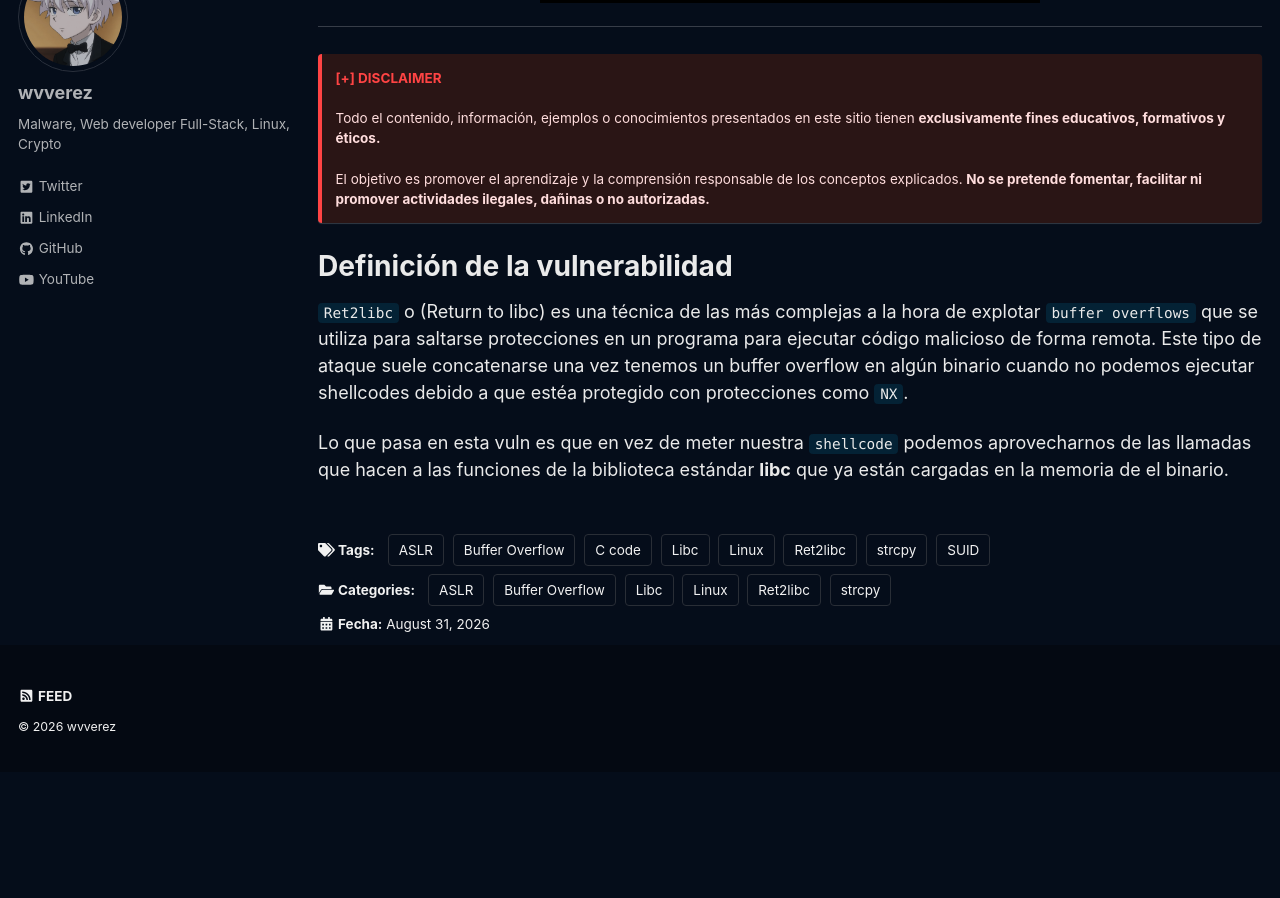
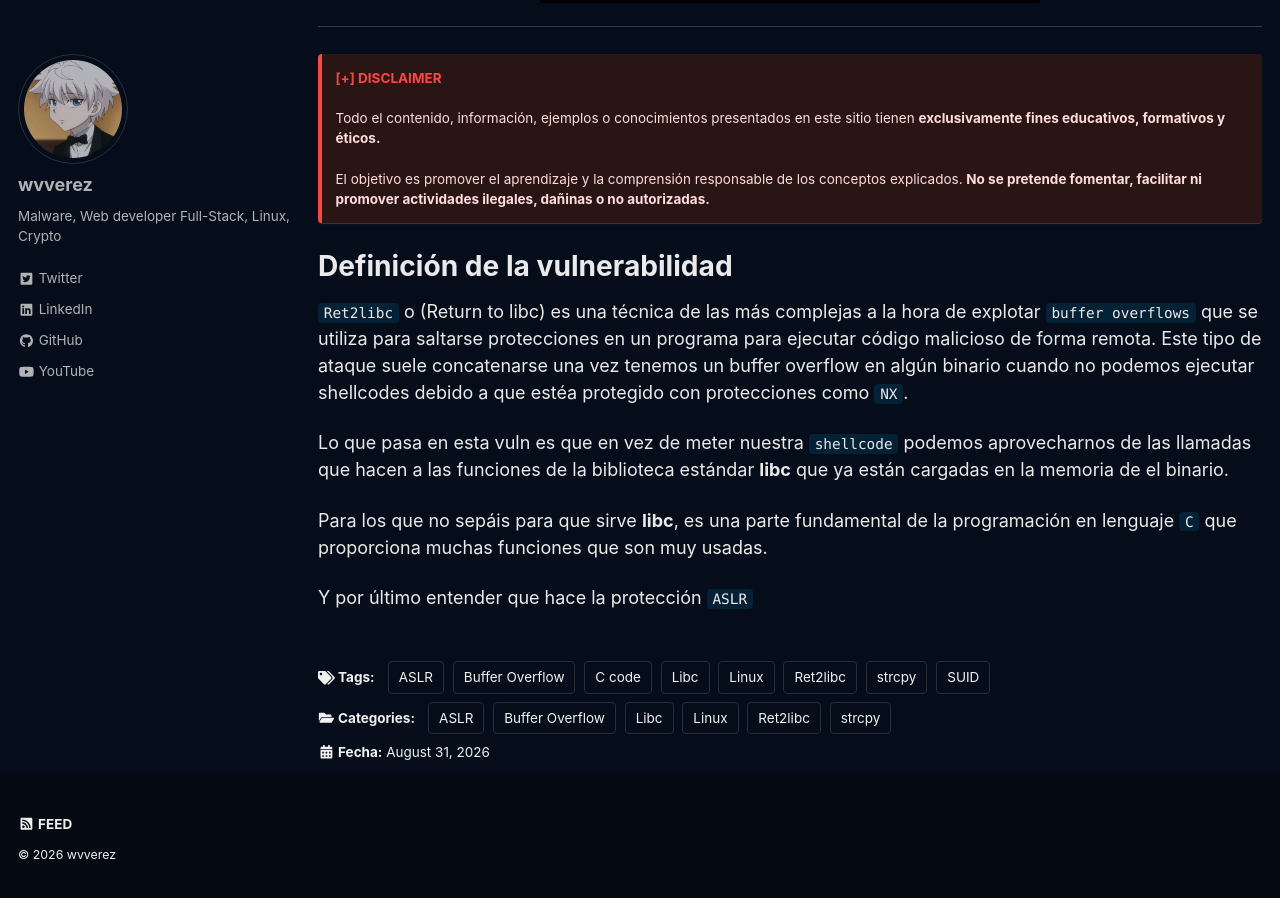
Before and after one commit to wvverez/wvverez.github.io, a Jekyll site: the page built from _posts/2026-08-31-buffer-overflow.md, in a window 1280 px wide and 900 px high, scrolled down 728 px. Built offline with Jekyll 4.4.1, drawn with Linux system fonts in a browser that asks for light colours; cached includes are drawn as plain includes; a script that is not in the unit is left out; before the commit the page ends 1500 px from its top, so only the background shows below that.

Commit message:
Update 2026-08-31-buffer-overflow.md

```diff
--- a/_posts/2026-08-31-buffer-overflow.md
+++ b/_posts/2026-08-31-buffer-overflow.md
@@ -43,3 +43,7 @@
 `Ret2libc` o (Return to libc) es una técnica de las más complejas a la hora de explotar `buffer overflows` que se utiliza para saltarse protecciones en un programa para ejecutar código malicioso de forma remota. Este tipo de ataque suele concatenarse una vez tenemos un buffer overflow en algún binario cuando no podemos ejecutar shellcodes debido a que estéa protegido con protecciones como `NX`.
 
 Lo que pasa en esta vuln es que en vez de meter nuestra `shellcode` podemos aprovecharnos de las llamadas que hacen a las funciones de la biblioteca estándar **libc** que ya están cargadas en la memoria de el binario.
+
+Para los que no sepáis para que sirve **libc**, es una parte fundamental de la programación en lenguaje `C` que proporciona muchas funciones que son muy usadas.
+
+Y por último entender que hace la protección `ASLR`
```
